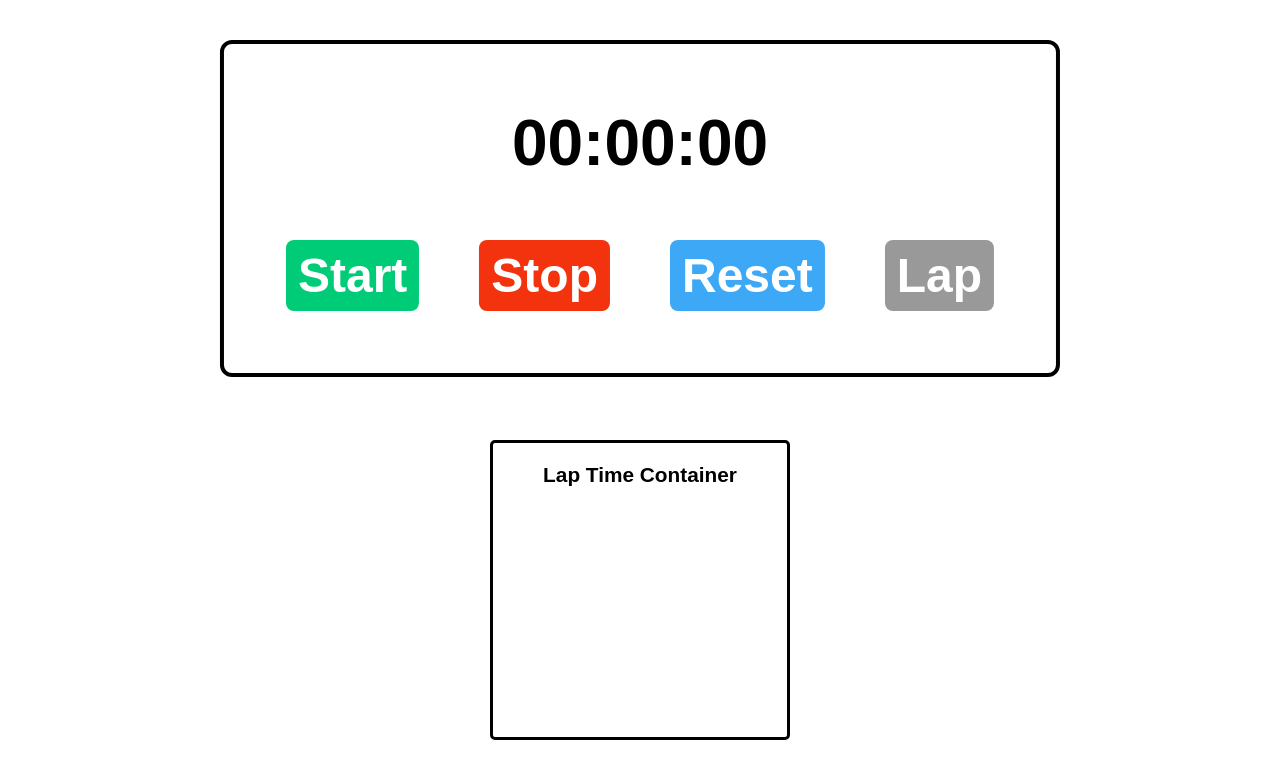
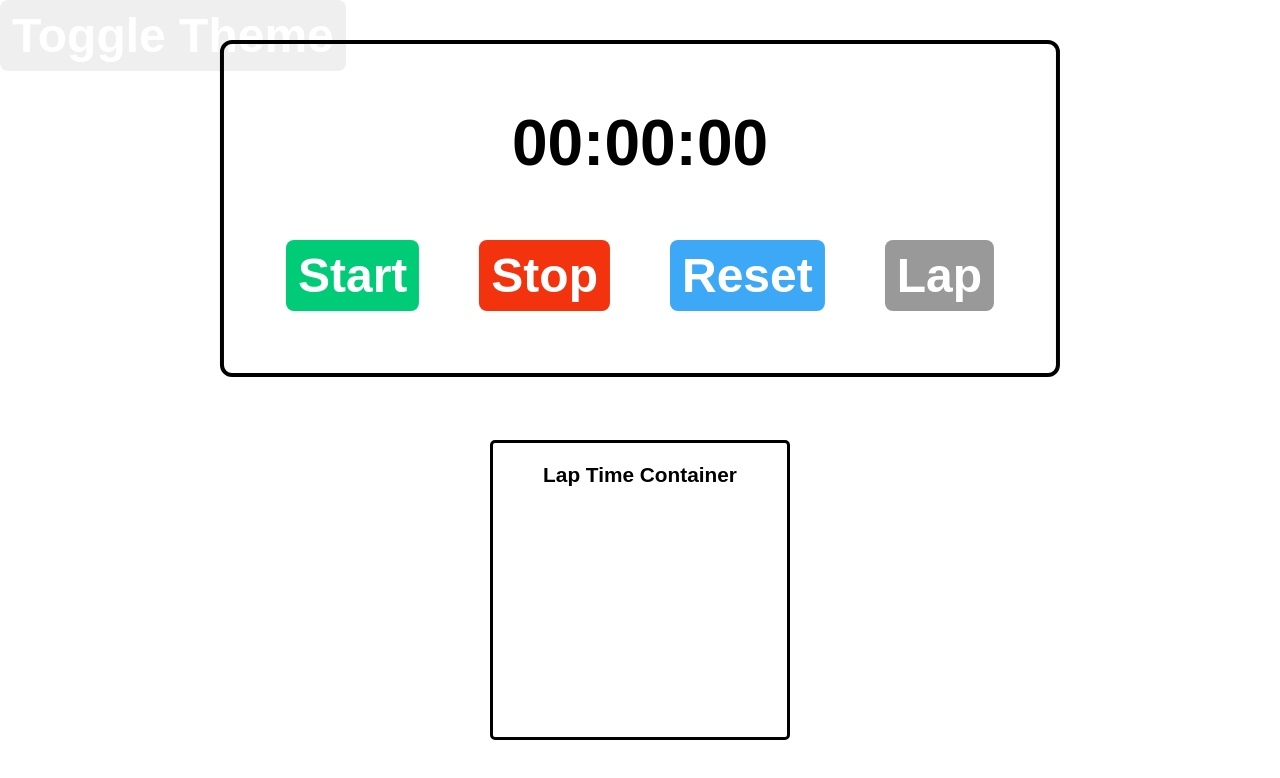
Before and after one commit to kraljic9/react-stopWatch, a React (Vite) app in the folder react-stopWatch/: page / in a window 1280 px wide. Shown: the top 778 px of the page. Built offline with nearby package versions, Linux system fonts and the light colour scheme.

Commit message:
Added button to toggle theme and useEffect to toggle class for body

```diff
--- a/react-stopWatch/src/StopWatch.jsx
+++ b/react-stopWatch/src/StopWatch.jsx
@@ -1,10 +1,16 @@
-import { useState, useEffect, useRef } from "react";
+import { useState, useEffect, useRef, useContext } from "react";
+import { ThemeContext } from "./ThemeContext";
 
 function StopWatch() {
   const [elapsedTime, setElapsedTime] = useState(0);
   const intervalIdRef = useRef(null);
   const StartTimeRef = useRef(0);
   let [lapTimeArr, setLapTimeArr] = useState([]);
+  const { theme, toggleTheme } = useContext(ThemeContext);
+
+  useEffect(() => {
+    document.body.classList = theme;
+  });
 
   useEffect(() => {
     return () => {};
@@ -49,6 +55,8 @@ function StopWatch() {
 
   return (
     <>
+      <button onClick={toggleTheme}>Toggle Theme</button>
+
       <div className="stop-watch-container">
         <div className="time">{displayTime(elapsedTime)}</div>
         <div className="controls">
```
